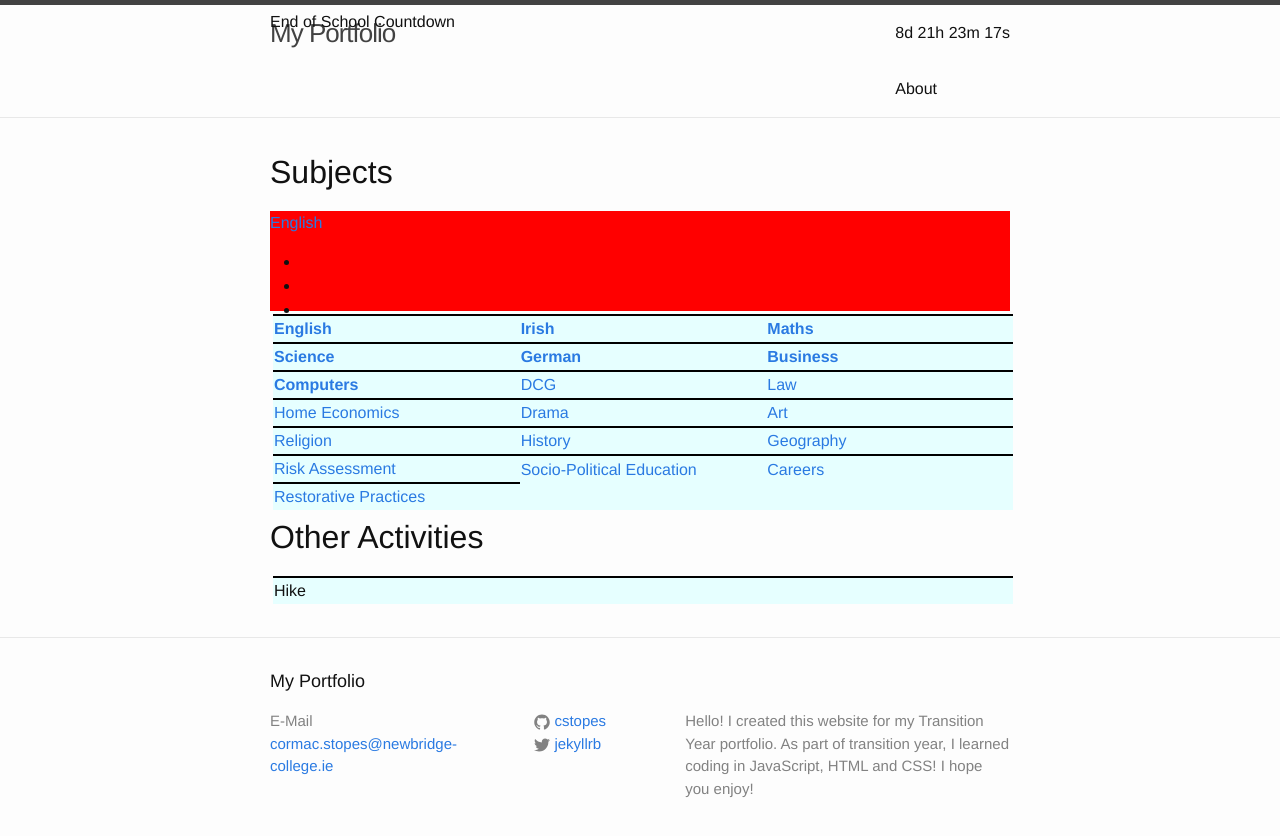
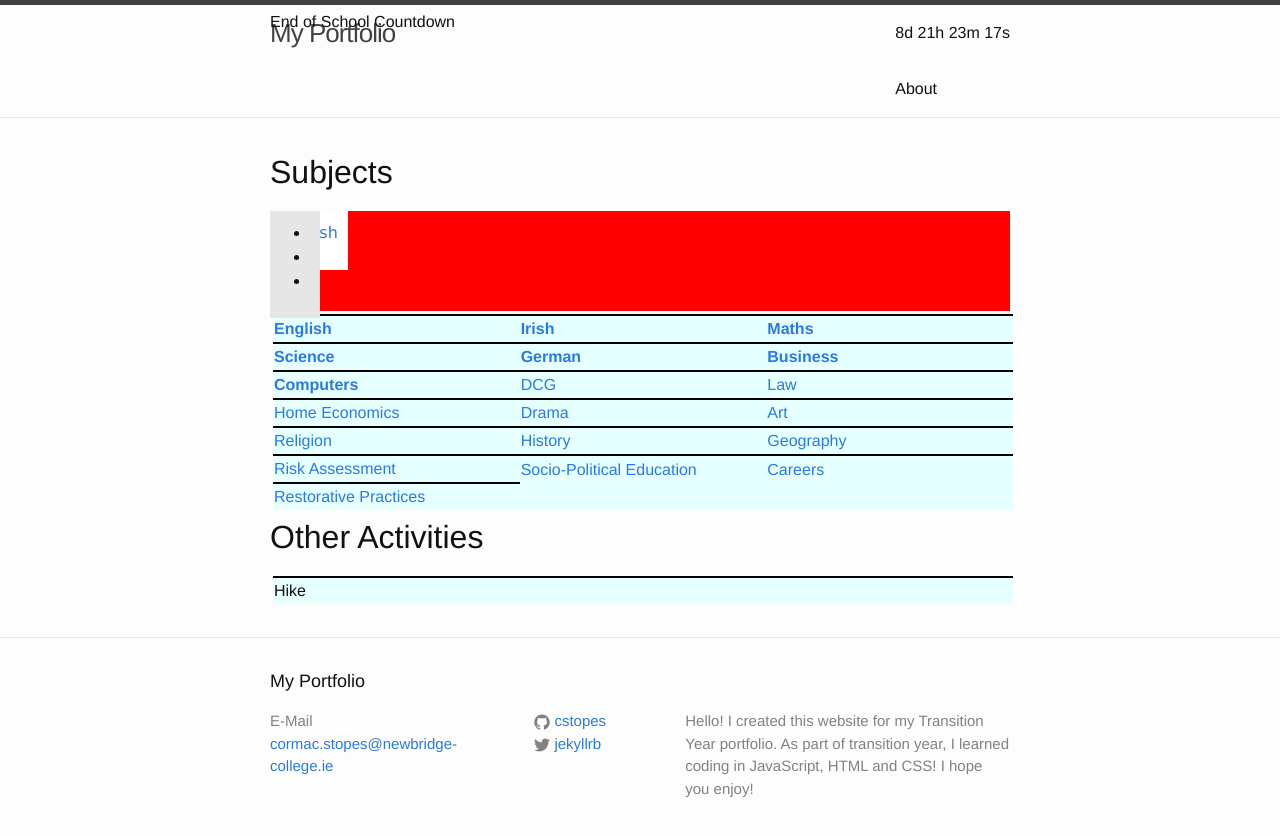
Before and after one commit to cstopes/cstopes.github.io, a Jekyll site: the page built from index.html, in a window 1280 px wide. Shown: the top 836 px of the page. Built offline with Jekyll 4.4.1, drawn with Linux system fonts in a browser that asks for light colours.

Commit message:
Update _layout.scss

```diff
--- a/_sass/_layout.scss
+++ b/_sass/_layout.scss
@@ -265,3 +265,21 @@ table, tr:nth-child(even){
     width: 100%;
     background-color: #ff0000;
 }
+.subBox_subject{
+    display: inline-block;
+    position: absolute;
+    margin: 0;
+    padding: 10px;
+    background-color: #ffffff;
+}
+.subBox_examples{
+    display: inline-block;
+    position: absolute;
+    margin: 0;
+    padding: 10px;
+    background-color: #e6e6e6;
+}
+.subjectTitle{
+    text-size: 50px;
+    font-family: Verdana;
+}
```
